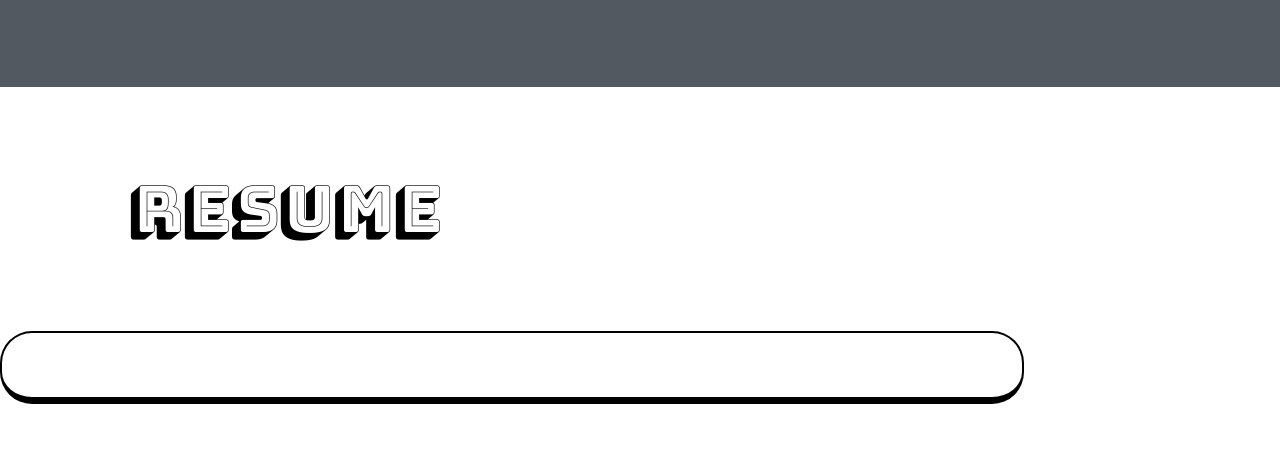
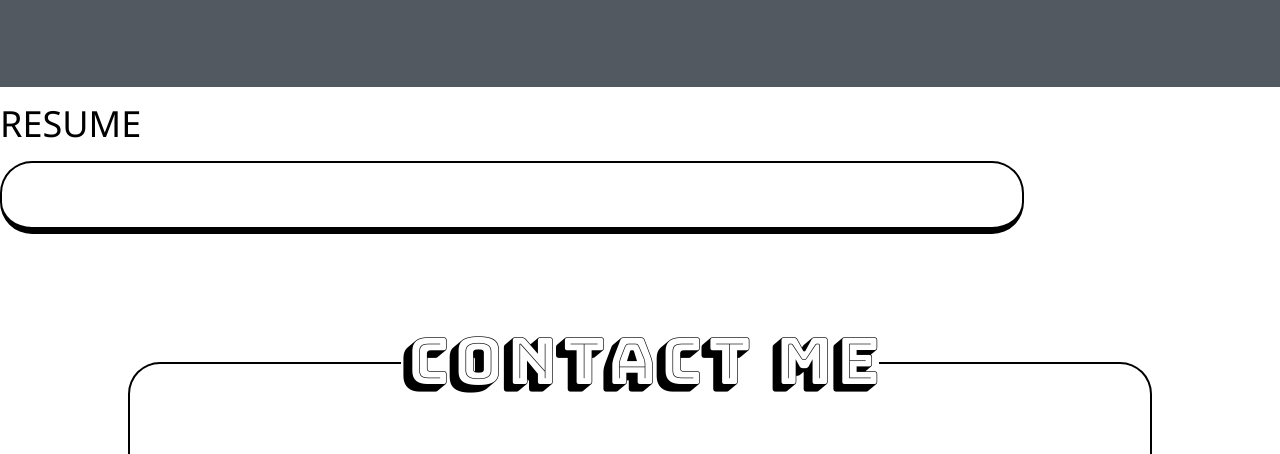
Before and after one commit to StudentCZ/my-website, a React (Create React App) app: page / in a window 1280 px wide. Shown: the part 3358-3812 px from the top of the page. Built offline with nearby package versions, Linux system fonts and the light colour scheme.

Commit message:
got rid of headingtext css

```diff
--- a/src/components/Resume.js
+++ b/src/components/Resume.js
@@ -6,9 +6,9 @@ const Resume = () => {
     <div className={style.background} id='resume'>
       <div>
         <h1 className={style.headingText}>RESUME</h1>
+
+        <div className={style.borderBox}></div>
       </div>
-
-      <div className={style.borderBox}></div>
     </div>
   );
 };
--- a/src/components/Resume.module.css
+++ b/src/components/Resume.module.css
@@ -1,11 +1,3 @@
-.headingText {
-  position: relative;
-  background-color: white;
-  font-family: 'Bungee Shade', cursive;
-  font-size: 5vw;
-  padding: 5vw 5vw 5vw 10vw;
-}
-
 .borderBox {
   position: relative;
   border: 0.2vw solid black;
```
